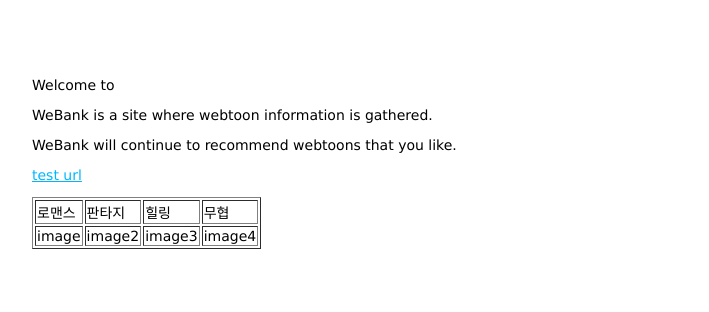
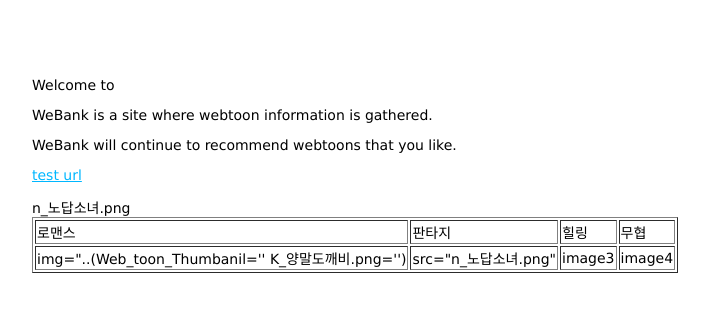
Before and after one commit to KIMHUISEUNG/WeBank, a Node project: template myapp/views/index.pug in a window 1280 px wide. Shown: the top 312 px of the page, without its empty margins (26-735 px from the left). Run offline with Node 20 templates, Linux system fonts and the light colour scheme; the template is opened without the code that fills it, so the values that code supplies are empty.

Commit message:
WeBank index work3 10/05

```diff
--- a/myapp/app.js
+++ b/myapp/app.js
@@ -8,6 +8,7 @@
 var usersRouter = require('./routes/users');
 var testRouter = require('./routes/test');
 var toon_informationRouter = require('./routes/toon_information');
+
 
 //express.use 는 app.use
 // Init App
--- a/myapp/views/index.pug
+++ b/myapp/views/index.pug
@@ -9,7 +9,8 @@
     |WeBank will continue to recommend webtoons that you like.
   p
     a(href='/test') test url
-
+  div
+    src="n_노답소녀.png"
   table(border='1')
     tbody
       tr
@@ -18,7 +19,7 @@
         td 힐링
         td 무협
       tr
-        td image
-        td image2
+        td img="..(Web_toon_Thumbanil='' K_양말도깨비.png='')
+        td src="n_노답소녀.png"
         td image3
         td image4
```
Also changed, not shown: myapp/routes/index.js (+14 -1 lines).
